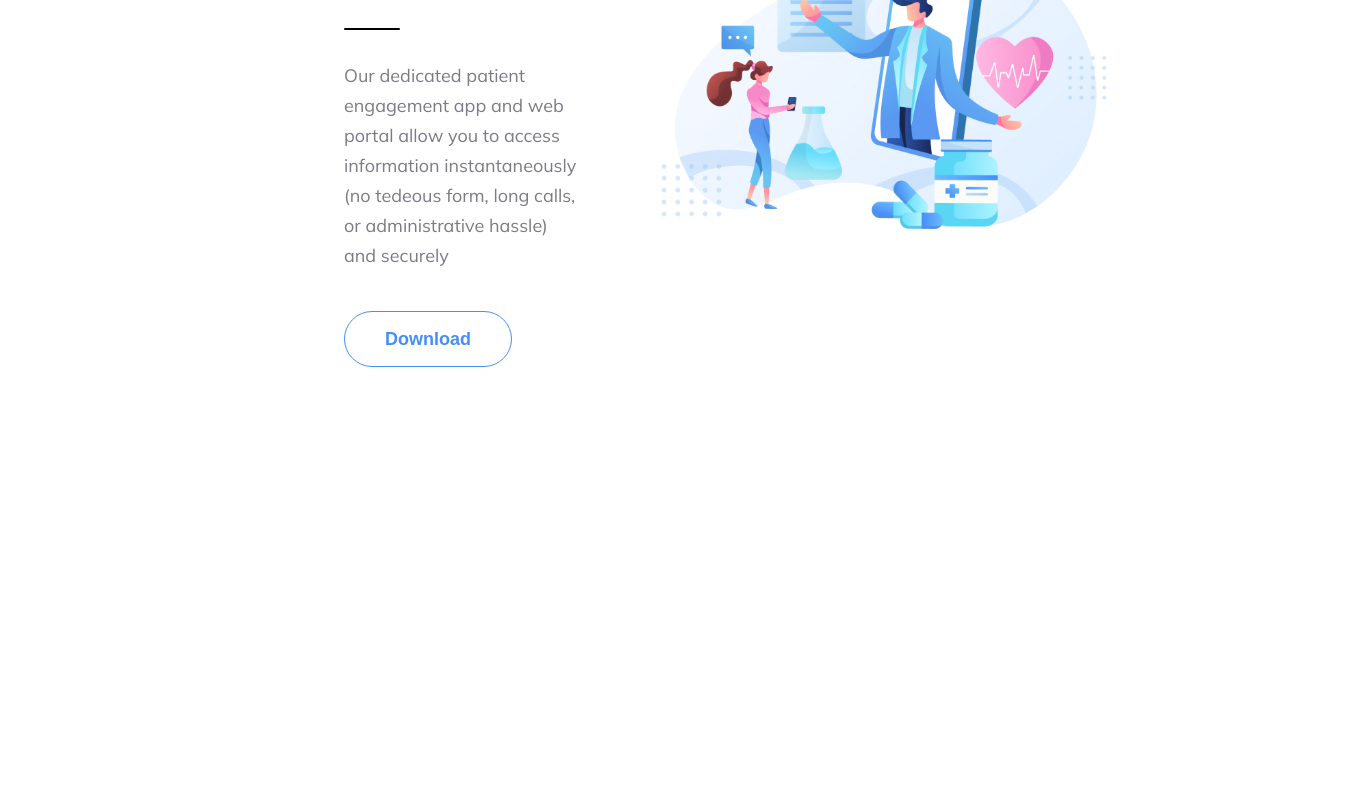
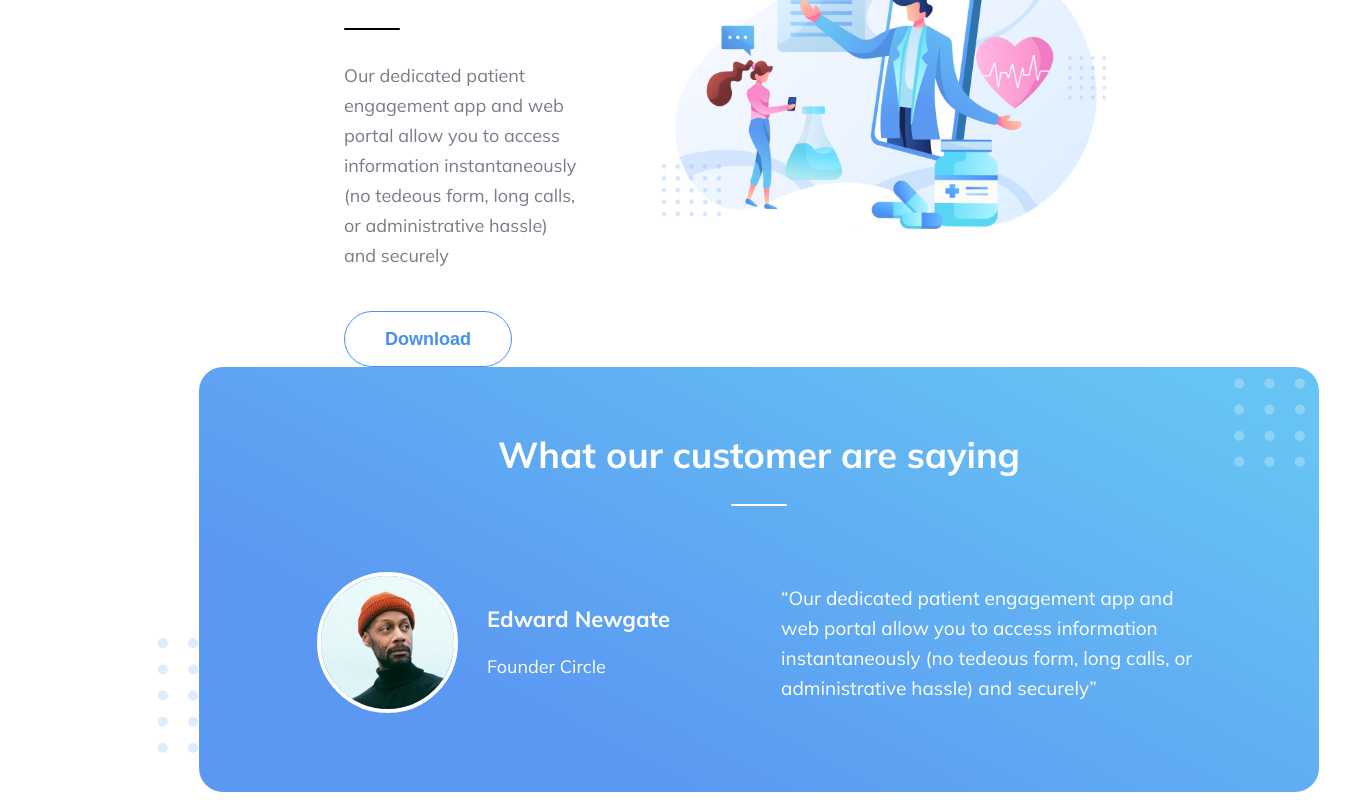
Before and after one commit to zavyalov-daniil/zavyalov-react-1, a React (Vite) app: page / in a window 1280 px wide. Shown: the part 3359-4159 px from the top of the page, 1366 px wide, since content can reach past the window. Before the commit the page ends 3734 px from the top, so only its background shows below. Built offline with nearby package versions, Linux system fonts and the light colour scheme.

Commit message:
[+] add slide

```diff
--- a/src/App.tsx
+++ b/src/App.tsx
@@ -9,6 +9,8 @@ import MainInfo from "./components/MainInfo";
 import Services from "./components/Services";
 import Providers from "./components/Providers";
 import Download from "./components/Download";
+import Slide from "./components/common/Slide";
+import userPhoto from "./assets/user_photo.png";
 
 function App() {
   return (
@@ -18,6 +20,15 @@ function App() {
         <Services />
         <Providers />
         <Download />
+        <Slide
+            headingText={"What our customer are saying"}
+            mainText={"“Our dedicated patient engagement app and \n" +
+                "web portal allow you to access information instantaneously (no tedeous form, long calls, \n" +
+                "or administrative hassle) and securely”"}
+            userPhoto={userPhoto}
+            userName={"Edward Newgate"}
+            userRole={"Founder Circle"}
+        />
     </>
   )
 }
--- /dev/null
+++ b/src/components/common/Slide/Slide.module.css
@@ -0,0 +1,100 @@
+.slide {
+    width: 1120px;
+    height: 425px;
+    border-radius: 24px;
+    background: linear-gradient(208deg, #67C3F3 9.05%, #5A98F2 76.74%);
+    padding: 64px 118px 79px 118px;
+    color: var(--main-bg-color);
+    display: flex;
+    justify-content: center;
+    align-items: center;
+    flex-direction: column;
+    box-sizing: border-box;
+    position: relative;
+}
+
+.header {
+    font-size: 36px;
+    font-style: normal;
+    font-weight: 700;
+    line-height: 48px;
+    padding-bottom: 25px;
+}
+
+.divider {
+    border-radius: 5px;
+    width: 56px;
+    height: 2px;
+    background: var(--main-bg-color);
+    margin-bottom: 66px;
+}
+
+.content {
+    display: flex;
+    justify-content: space-between;
+    width: 100%;
+    align-items: center;
+}
+
+.text {
+    font-size: 19px;
+    font-style: normal;
+    font-weight: 400;
+    line-height: 30px;
+    width: 420px;
+}
+
+.userInfo {
+    display: flex;
+    align-items: center;
+}
+
+.photo {
+    display: inline-block;
+    border-radius: 50%;
+    overflow: hidden;
+    border: 4px solid white;
+    width: 133px;
+    height: 133px;
+    margin-right: 29px;
+}
+
+.photo img {
+    width: 100%;
+    height: 100%;
+    object-fit: cover;
+}
+
+.userInfoText {
+    display: flex;
+    flex-direction: column;
+    width: 184px;
+}
+
+.name {
+    font-size: 22px;
+    font-style: normal;
+    font-weight: 700;
+    line-height: 48px;
+}
+
+.role {
+    font-size: 18px;
+    font-style: normal;
+    font-weight: 400;
+    line-height: 48px;
+}
+
+.bgElement {
+    position: absolute;
+    right: -47px;
+    top: -15px;
+    z-index: 0;
+}
+
+.bgElement2 {
+    position: absolute;
+    left: -52px;
+    top: 271px;
+    z-index: -1;
+}
--- /dev/null
+++ b/src/components/common/Slide/Slide.tsx
@@ -0,0 +1,63 @@
+import React from "react";
+
+import classes from './Slide.module.css'
+import bgElement from "../../../assets/element3.svg";
+import bgElement2 from "../../../assets/element.svg";
+
+interface SlideProps {
+    headingText: string;
+    mainText: string;
+    userPhoto: string;
+    userName: string;
+    userRole: string
+}
+
+const Slide: React.FC<SlideProps> = ({ headingText, mainText, userPhoto, userName, userRole}) => {
+    return (
+        <article className={classes.slide}>
+            <text className={classes.header}>{headingText}</text>
+            <div className={classes.divider}></div>
+            <div className={classes.content}>
+                <UserInfo userPhoto={userPhoto} userName={userName} userRole={userRole}/>
+                <text className={classes.text}>
+                    {mainText}
+                </text>
+            </div>
+            <img
+                src={bgElement}
+                className={classes.bgElement}
+                alt="Bg element"
+            />
+            <img
+                src={bgElement2}
+                className={classes.bgElement2}
+                alt="Bg element 2"
+            />
+        </article>
+    )
+}
+
+interface UserInfoProps {
+    userPhoto: string;
+    userName: string;
+    userRole: string
+}
+
+const UserInfo: React.FC<UserInfoProps> = ({ userRole, userName, userPhoto}) =>  {
+    return (
+        <div className={classes.userInfo}>
+            <div className={classes.photo}>
+                <img
+                    src={userPhoto}
+                    alt="User photo"
+                />
+            </div>
+            <div className={classes.userInfoText}>
+                <text className={classes.name}>{userName}</text>
+                <text className={classes.role}>{userRole}</text>
+            </div>
+        </div>
+    )
+}
+
+export default Slide;
--- /dev/null
+++ b/src/components/common/Slide/index.ts
@@ -0,0 +1 @@
+export { default } from './Slide.tsx';
```
Also changed, not shown: src/assets/element3.svg (added), src/assets/user_photo.png (added).
